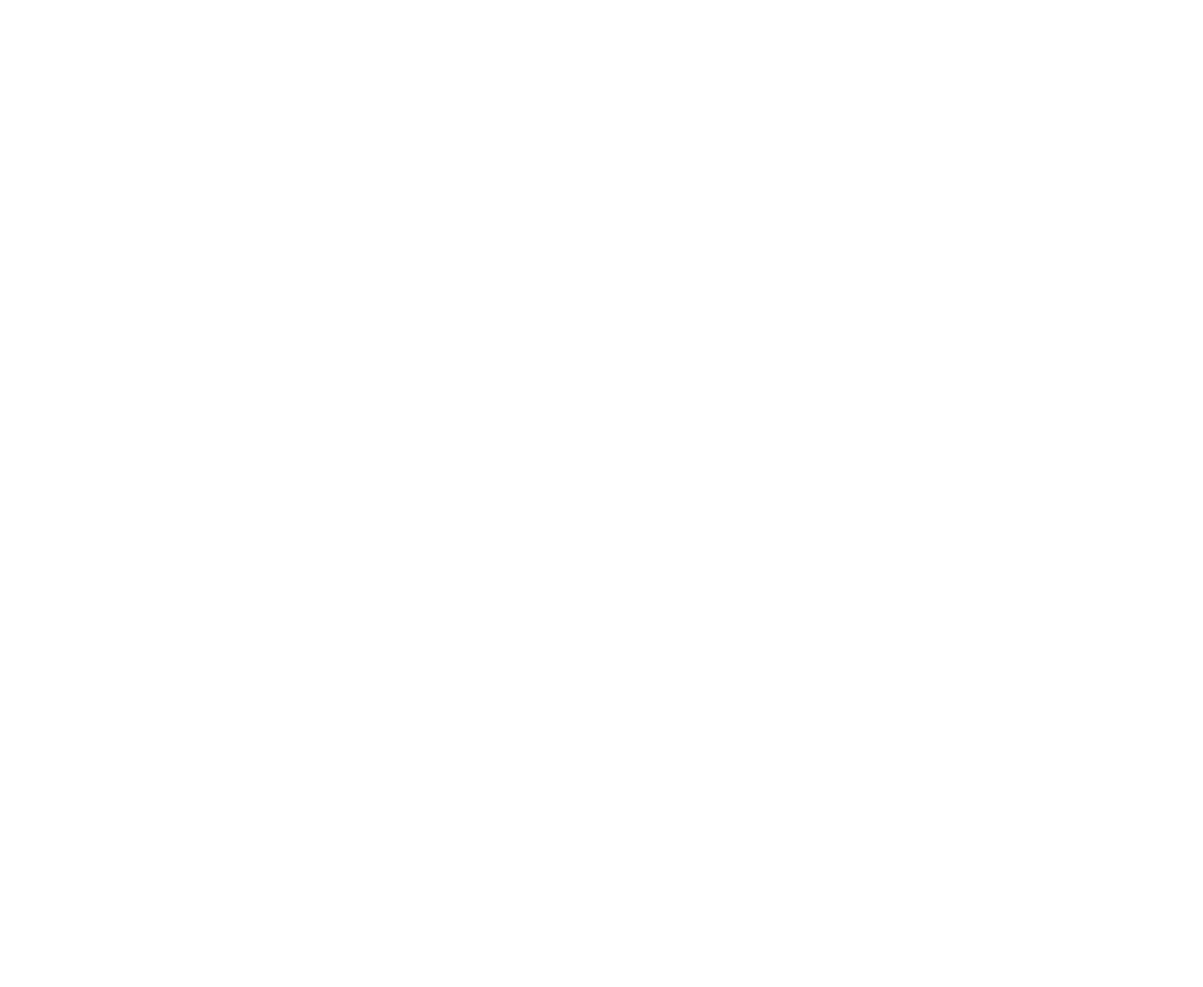
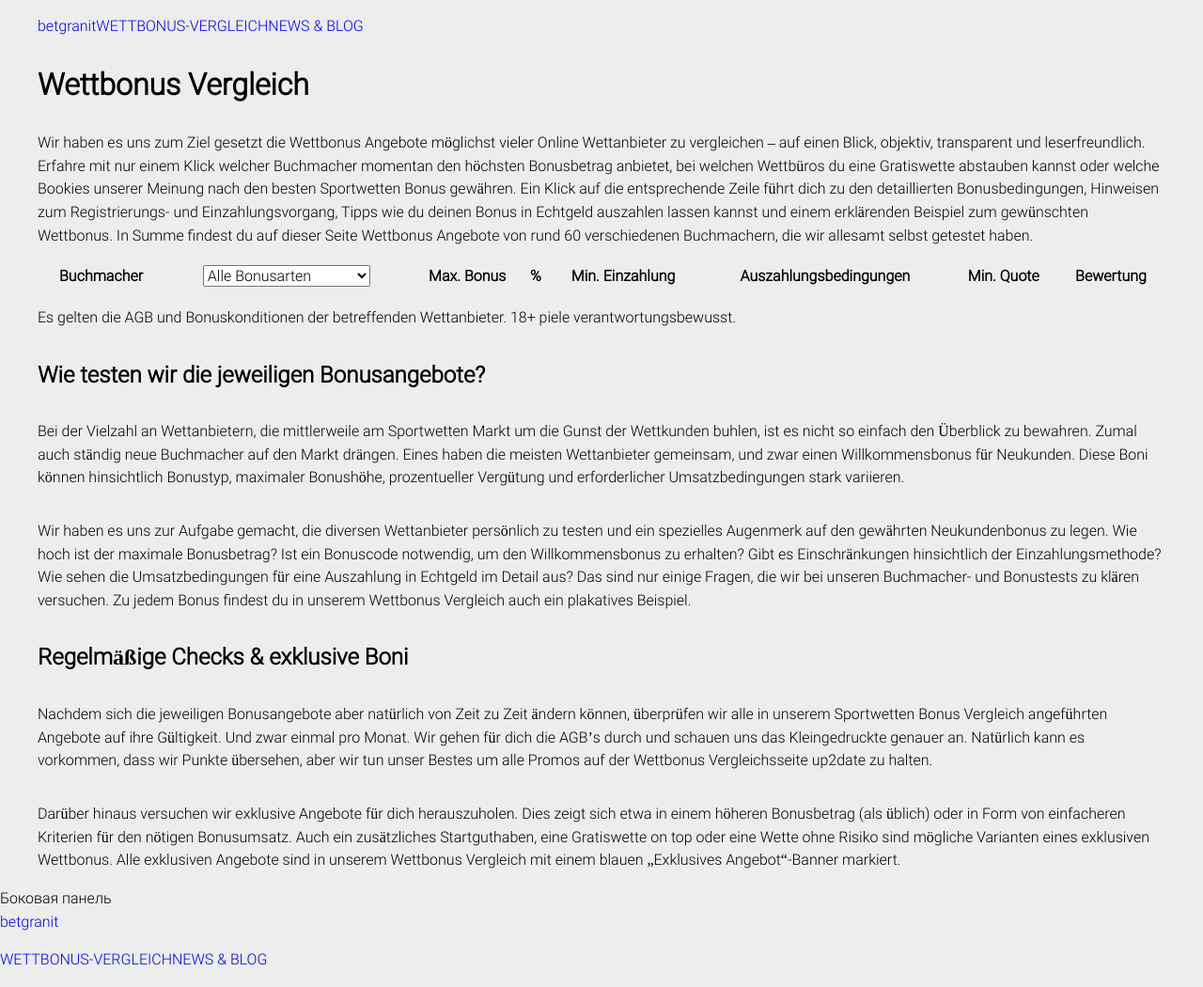
Before and after one commit to Illia2003/betgranit, a plain HTML site: page index.html in a window 1280 px wide. Shown: the whole page at 94% size. Before the commit the page ends 800 px from the top, so only its background shows below. Drawn offline with Linux system fonts and the light colour scheme.

Commit message:
Добавил папку fonts и код в style.css и index.html

```diff
--- a/css/style.css
+++ b/css/style.css
@@ -0,0 +1,51 @@
+@font-face {
+  font-family: "Roboto";
+  font-weight: 300;
+  font-style: normal;
+  src: url("../fonts/Robotolight.woff2"), url("../fonts/Robotolight.woff");
+  font-display: swap;
+}
+
+*,
+*::after,
+*::before{
+  box-sizing: content-box;
+}
+
+body{
+  min-width: 320px;
+  background-color: #EDEDED;
+  font-size: 16px;
+  font-family: "Roboto";
+  font-weight: 300px;
+  font-style: normal;
+  line-height: 154%;
+}
+
+.container{
+  max-width: 1200px;
+  margin:0px auto;
+}
+
+.wrapper{
+  display: flex;
+  flex-direction: column;
+}
+
+.link{
+  text-decoration: none;
+}
+
+.menu{
+  display: flex;
+  flex-direction: row;
+  padding: 0px;
+  list-style: none;
+}
+
+.header__wrapper{
+  display: flex;
+  flex-direction: row;
+  justify-content: flex-start;
+  align-items: center;
+}
--- a/index.html
+++ b/index.html
@@ -4,10 +4,94 @@
     <meta charset="utf-8">
     <meta name="viewport" content="width=device-width, initial-scale=1">
     <title>betgranit</title>
-    <link rel="stylesheet" href="/css/style.css">
-    <link rel="stylesheet" href="/css/normalize.css">
+    <link rel="stylesheet" href="css/style.css">
+    <link rel="stylesheet" href="css/normalize.css">
   </head>
   <body>
-
+    <header class="header">
+      <div class="header__container container">
+        <div class="header__wrapper">
+          <div class="header__logo logo">
+            <a href="index.html" class="link logo__link">betgranit</a>
+          </div>
+          <ul class="header__menu menu">
+            <li class="menu__link"><a href="index.html" class="menu__link link">WETTBONUS-VERGLEICH</a></li>
+            <li class="menu__link"><a href="#" class="menu__link link">NEWS & BLOG</a></li>
+          </ul>
+        </div>
+      </div>
+    </header>
+    <main>
+      <section class="bookmakers">
+        <div class="bookmakers__container container">
+          <div class="bookmakers__wrapper wrapper">
+            <h1 class="bookmakers__title">Wettbonus Vergleich</h1>
+            <p class="bookmakers__text">Wir haben es uns zum Ziel gesetzt die Wettbonus Angebote möglichst vieler Online Wettanbieter zu vergleichen – auf einen Blick, objektiv, transparent und leserfreundlich. Erfahre mit nur einem Klick welcher Buchmacher momentan den höchsten Bonusbetrag anbietet, bei welchen Wettbüros du eine Gratiswette abstauben kannst oder welche Bookies unserer Meinung nach den besten Sportwetten Bonus gewähren.
+              Ein Klick auf die entsprechende Zeile führt dich zu den detaillierten Bonusbedingungen, Hinweisen zum Registrierungs- und Einzahlungsvorgang, Tipps wie du deinen Bonus in Echtgeld auszahlen lassen kannst und einem erklärenden Beispiel zum gewünschten Wettbonus.
+              In Summe findest du auf dieser Seite Wettbonus Angebote von rund 60 verschiedenen Buchmachern, die wir allesamt selbst getestet haben.</p>
+            <table class="bookmakers__table table">
+              <tr>
+                <th>Buchmacher</th>
+                <th>
+                  <select>
+                    <option value="">Alle Bonusarten</option>
+                    <option value="Ersteinzahlungsbonus">Ersteinzahlungsbonus</option>
+                    <option value="Gratiswette">Gratiswette</option>
+                    <option value="Handy Bonus">Handy Bonus</option>
+                  </select>
+                </th>
+                <th>Max. Bonus</th>
+                <th>%</th>
+                <th>Min. Einzahlung</th>
+                <th>Auszahlungsbedingungen</th>
+                <th>Min. Quote</th>
+                <th>Bewertung</th>
+              </tr>
+            </table>
+            <p class="bookmakers__text">Es gelten die AGB und Bonuskonditionen der betreffenden Wettanbieter.
+              18+ piele verantwortungsbewusst.</p>
+          </div>
+        </div>
+      </section>
+      <section class="test">
+        <div class="test__container container">
+          <div class="test__wrapper wrapper">
+            <h2 class="test__title section__title">Wie testen wir die jeweiligen Bonusangebote?</h2>
+            <p class="test__text">Bei der Vielzahl an Wettanbietern, die mittlerweile am Sportwetten Markt um die Gunst der Wettkunden buhlen,
+              ist es nicht so einfach den Überblick zu bewahren. Zumal auch ständig neue Buchmacher auf den Markt drängen.
+              Eines haben die meisten Wettanbieter gemeinsam, und zwar einen Willkommensbonus für Neukunden.
+              Diese Boni können hinsichtlich Bonustyp, maximaler Bonushöhe, prozentueller Vergütung und erforderlicher Umsatzbedingungen stark variieren.</p>
+            <p class="test__text">Wir haben es uns zur Aufgabe gemacht, die diversen Wettanbieter persönlich zu testen und ein spezielles Augenmerk auf den gewährten Neukundenbonus zu legen. Wie hoch ist der maximale Bonusbetrag? Ist ein Bonuscode notwendig, um den Willkommensbonus zu erhalten? Gibt es Einschränkungen hinsichtlich der Einzahlungsmethode? Wie sehen die Umsatzbedingungen für eine Auszahlung in Echtgeld im Detail aus? Das sind nur einige Fragen, die wir bei unseren Buchmacher- und Bonustests zu klären versuchen. Zu jedem Bonus findest du in unserem Wettbonus Vergleich auch ein plakatives Beispiel.</p>
+          </div>
+        </div>
+      </section>
+      <section class="check">
+        <div class="check__container container">
+          <div class="check__wrapper wrapper">
+            <h2 class="check__title section__title">Regelmäßige Checks & exklusive Boni</h2>
+            <p class="check__text">Nachdem sich die jeweiligen Bonusangebote aber natürlich von Zeit zu Zeit ändern können, überprüfen wir alle in unserem Sportwetten Bonus Vergleich angeführten Angebote auf ihre Gültigkeit. Und zwar einmal pro Monat. Wir gehen für dich die AGB’s durch und schauen uns das Kleingedruckte genauer an. Natürlich kann es vorkommen,
+              dass wir Punkte übersehen, aber wir tun unser Bestes um alle Promos auf der Wettbonus Vergleichsseite up2date zu halten.</p>
+            <p class="check__text">Darüber hinaus versuchen wir exklusive Angebote für dich herauszuholen. Dies zeigt sich etwa in einem höheren Bonusbetrag (als üblich) oder in Form von einfacheren Kriterien für den nötigen Bonusumsatz. Auch ein zusätzliches Startguthaben, eine Gratiswette on top oder eine Wette ohne Risiko sind mögliche Varianten eines exklusiven Wettbonus.
+              Alle exklusiven Angebote sind in unserem Wettbonus Vergleich mit einem blauen „Exklusives Angebot“-Banner markiert.</p>
+          </div>
+        </div>
+      </section>
+      <aside class="aside">
+        Боковая панель
+      </aside>
+    </main>
+    <footer class="footer">
+      <div class="footer__container">
+        <div class="footer__wrapper">
+          <div class="footer__logo logo">
+            <a href="index.html" class="link logo__link">betgranit</a>
+          </div>
+          <ul class="footer__menu menu">
+            <li class="menu__item"><a href="index.html" class="menu__link link">WETTBONUS-VERGLEICH</a></li>
+            <li class="menu__item"><a href="#" class="menu__link link">NEWS & BLOG</a></li>
+          </ul>
+        </div>
+      </div>
+    </footer>
   </body>
 </html>
```
Also changed, not shown: fonts/Roboto.woff (added), fonts/Roboto.woff2 (added), fonts/Robotobold.woff (added), fonts/Robotobold.woff2 (added), fonts/Robotolight.woff (added), fonts/Robotolight.woff2 (added), fonts/Robotomedium.woff (added), fonts/Robotomedium.woff2 (added).
